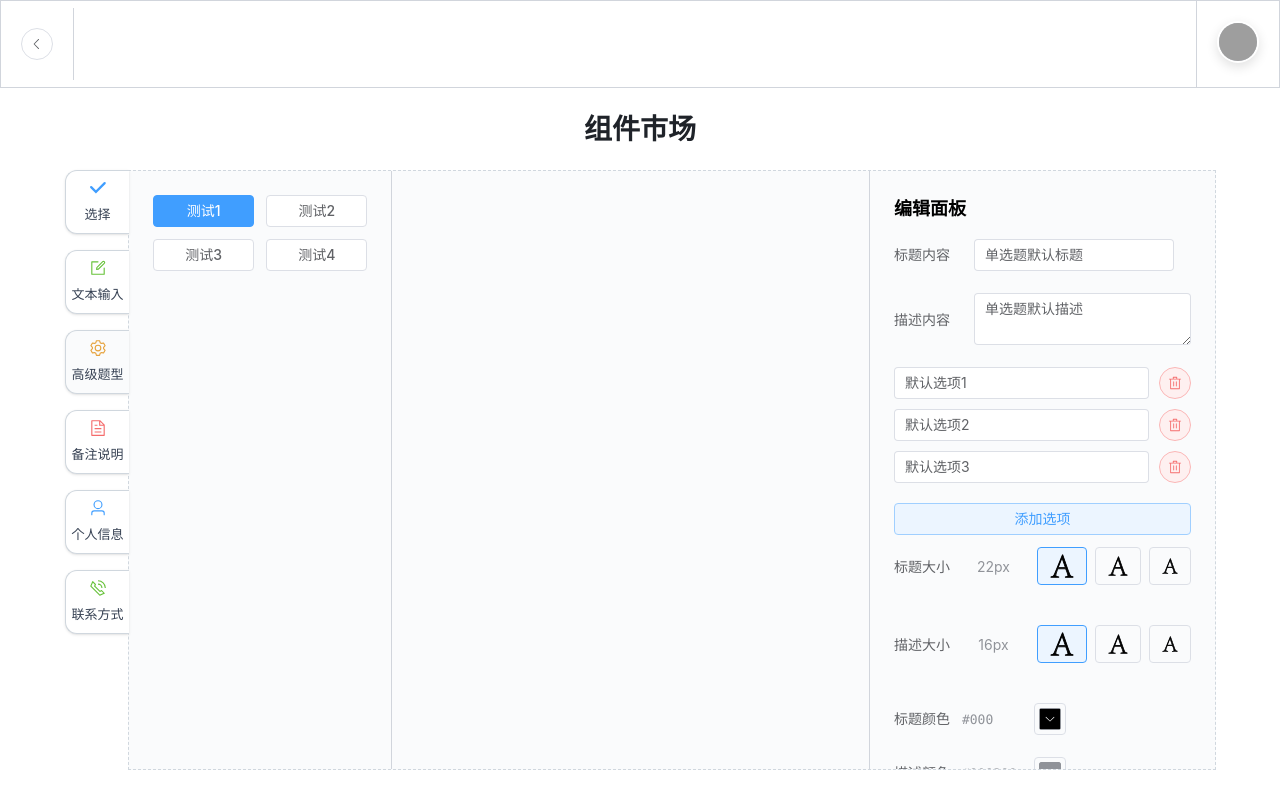
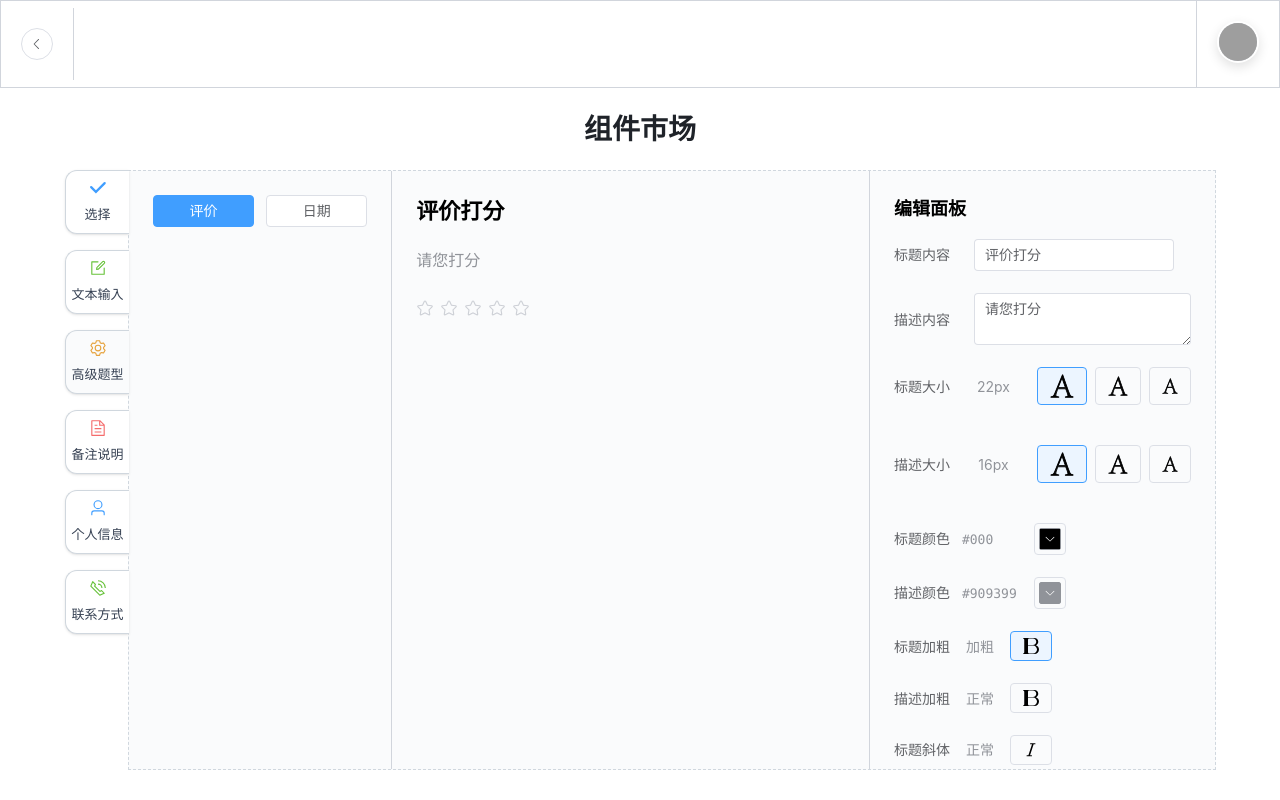
Before and after one commit to TMname1/Survey-Generation-Platform, a Vue app: page /editorMaterials/advanced in a window 1280 px wide. Built offline with nearby package versions, Linux system fonts and the light colour scheme; grey boxes are pictures that could not be loaded; the HTML template or start-up script is replaced by a standard one.

Commit message:
feat: add advanced materials components (Rate, Date)

```diff
--- a/components.d.ts
+++ b/components.d.ts
@@ -15,12 +15,14 @@ declare module 'vue' {
     ButtonSelection: typeof import('./src/components/ButtonSelection.vue')['default']
     CenterSetting: typeof import('./src/components/editor/CenterSetting.vue')['default']
     ColorSetting: typeof import('./src/components/editor/ColorSetting.vue')['default']
+    DateComponent: typeof import('./src/components/advanced/DateComponent.vue')['default']
     DropdownChoice: typeof import('./src/components/choice/DropdownChoice.vue')['default']
     ElAvatar: typeof import('element-plus/es')['ElAvatar']
     ElButton: typeof import('element-plus/es')['ElButton']
     ElCheckbox: typeof import('element-plus/es')['ElCheckbox']
     ElCheckboxGroup: typeof import('element-plus/es')['ElCheckboxGroup']
     ElColorPicker: typeof import('element-plus/es')['ElColorPicker']
+    ElDatePicker: typeof import('element-plus/es')['ElDatePicker']
     ElDropdown: typeof import('element-plus/es')['ElDropdown']
     ElDropdownItem: typeof import('element-plus/es')['ElDropdownItem']
     ElDropdownMenu: typeof import('element-plus/es')['ElDropdownMenu']
@@ -30,12 +32,14 @@ declare module 'vue' {
     ElRadio: typeof import('element-plus/es')['ElRadio']
     ElRadioButton: typeof import('element-plus/es')['ElRadioButton']
     ElRadioGroup: typeof import('element-plus/es')['ElRadioGroup']
+    ElRate: typeof import('element-plus/es')['ElRate']
     ElTable: typeof import('element-plus/es')['ElTable']
     ElTableColumn: typeof import('element-plus/es')['ElTableColumn']
     ImageSingleChoice: typeof import('./src/components/choice/ImageSingleChoice.vue')['default']
     ItalicSetting: typeof import('./src/components/editor/ItalicSetting.vue')['default']
     MultipleChoice: typeof import('./src/components/choice/MultipleChoice.vue')['default']
     RadioOption: typeof import('./src/components/editor/RadioOption.vue')['default']
+    RateComponent: typeof import('./src/components/advanced/RateComponent.vue')['default']
     RouterLink: typeof import('vue-router')['RouterLink']
     RouterView: typeof import('vue-router')['RouterView']
     SingleChoice: typeof import('./src/components/choice/SingleChoice.vue')['default']
--- /dev/null
+++ b/src/components/advanced/DateComponent.vue
@@ -0,0 +1,33 @@
+<script lang="ts" setup>
+import { computed, ref } from 'vue';
+import { useDateStore } from '@/stores/advanced/date';
+
+const store = useDateStore();
+
+const containerStyle = computed(() => ({
+  textAlign: store.position === '居中对齐' ? ('center' as const) : ('left' as const),
+}));
+
+const titleStyle = computed(() => ({
+  fontSize: `${store.titleSize}px`,
+  fontWeight: store.titleWeight === '加粗' ? 'bold' : 'normal',
+  fontStyle: store.titleItalic === '斜体' ? 'italic' : 'normal',
+  color: store.titleColor,
+}));
+
+const descStyle = computed(() => ({
+  fontSize: `${store.descSize}px`,
+  fontWeight: store.descWeight === '加粗' ? 'bold' : 'normal',
+  color: store.descColor,
+}));
+
+const dateVal = ref('');
+</script>
+
+<template>
+  <div :style="containerStyle">
+    <h1 class="mb-5" :style="titleStyle">{{ store.title }}</h1>
+    <p class="mb-5" :style="descStyle">{{ store.desc }}</p>
+    <el-date-picker v-model="dateVal" type="date" placeholder="选择日期" />
+  </div>
+</template>
--- /dev/null
+++ b/src/components/advanced/RateComponent.vue
@@ -0,0 +1,33 @@
+<script lang="ts" setup>
+import { computed, ref } from 'vue';
+import { useRateStore } from '@/stores/advanced/rate';
+
+const store = useRateStore();
+
+const containerStyle = computed(() => ({
+  textAlign: store.position === '居中对齐' ? ('center' as const) : ('left' as const),
+}));
+
+const titleStyle = computed(() => ({
+  fontSize: `${store.titleSize}px`,
+  fontWeight: store.titleWeight === '加粗' ? 'bold' : 'normal',
+  fontStyle: store.titleItalic === '斜体' ? 'italic' : 'normal',
+  color: store.titleColor,
+}));
+
+const descStyle = computed(() => ({
+  fontSize: `${store.descSize}px`,
+  fontWeight: store.descWeight === '加粗' ? 'bold' : 'normal',
+  color: store.descColor,
+}));
+
+const rateVal = ref(0);
+</script>
+
+<template>
+  <div :style="containerStyle">
+    <h1 class="mb-5" :style="titleStyle">{{ store.title }}</h1>
+    <p class="mb-5" :style="descStyle">{{ store.desc }}</p>
+    <el-rate v-model="rateVal" />
+  </div>
+</template>
--- /dev/null
+++ b/src/stores/advanced/date.ts
@@ -0,0 +1,40 @@
+import { ref } from 'vue';
+import { defineStore } from 'pinia';
+
+export const useDateStore = defineStore('date', () => {
+  const editComponents = ref([
+    'TitleSetting',
+    'DescSetting',
+    'SizeSetting',
+    'ColorSetting',
+    'BoldSetting',
+    'ItalicSetting',
+    'CenterSetting',
+  ]);
+  const title = ref('日期选择');
+  const desc = ref('请选择日期');
+
+  const position = ref<'左对齐' | '居中对齐'>('左对齐');
+  const titleSize = ref<22 | 20 | 18>(22);
+  const descSize = ref<16 | 14 | 12>(16);
+
+  const titleWeight = ref<'加粗' | '正常'>('加粗');
+  const descWeight = ref<'加粗' | '正常'>('正常');
+  const titleItalic = ref<'斜体' | '正常'>('正常');
+  const titleColor = ref('#000');
+  const descColor = ref('#909399');
+
+  return {
+    editComponents,
+    title,
+    desc,
+    position,
+    titleSize,
+    descSize,
+    titleWeight,
+    descWeight,
+    titleItalic,
+    titleColor,
+    descColor,
+  };
+});
--- /dev/null
+++ b/src/stores/advanced/rate.ts
@@ -0,0 +1,40 @@
+import { ref } from 'vue';
+import { defineStore } from 'pinia';
+
+export const useRateStore = defineStore('rate', () => {
+  const editComponents = ref([
+    'TitleSetting',
+    'DescSetting',
+    'SizeSetting',
+    'ColorSetting',
+    'BoldSetting',
+    'ItalicSetting',
+    'CenterSetting',
+  ]);
+  const title = ref('评价打分');
+  const desc = ref('请您打分');
+
+  const position = ref<'左对齐' | '居中对齐'>('左对齐');
+  const titleSize = ref<22 | 20 | 18>(22);
+  const descSize = ref<16 | 14 | 12>(16);
+
+  const titleWeight = ref<'加粗' | '正常'>('加粗');
+  const descWeight = ref<'加粗' | '正常'>('正常');
+  const titleItalic = ref<'斜体' | '正常'>('正常');
+  const titleColor = ref('#000');
+  const descColor = ref('#909399');
+
+  return {
+    editComponents,
+    title,
+    desc,
+    position,
+    titleSize,
+    descSize,
+    titleWeight,
+    descWeight,
+    titleItalic,
+    titleColor,
+    descColor,
+  };
+});
--- a/src/views/materials/AdvancedView.vue
+++ b/src/views/materials/AdvancedView.vue
@@ -1,10 +1,8 @@
 <script lang="ts" setup>
 import ButtonSelection from '@/components/ButtonSelection.vue';
 const btnData = [
-  { id: '1', name: '测试1' },
-  { id: '2', name: '测试2' },
-  { id: '3', name: '测试3' },
-  { id: '4', name: '测试4' },
+  { id: '评价', name: '评价' },
+  { id: '日期', name: '日期' },
 ];
 </script>
 
--- a/src/views/materials/IndexView.vue
+++ b/src/views/materials/IndexView.vue
@@ -5,11 +5,15 @@ import { ArrowLeft, Select, Edit, Setting, Document, User, Phone } from '@elemen
 import { useSingleChoiceStore } from '@/stores/choice/singleChoice';
 import { useMultipleChoiceStore } from '@/stores/choice/multipleChoice';
 import { useDropdownChoiceStore } from '@/stores/choice/dropdownChoice';
+import { useRateStore } from '@/stores/advanced/rate';
+import { useDateStore } from '@/stores/advanced/date';
 
 // Import components
 import SingleChoice from '@/components/choice/SingleChoice.vue';
 import MultipleChoice from '@/components/choice/MultipleChoice.vue';
 import DropdownChoice from '@/components/choice/DropdownChoice.vue';
+import RateComponent from '@/components/advanced/RateComponent.vue';
+import DateComponent from '@/components/advanced/DateComponent.vue';
 
 // Import materials components
 import BoldSetting from '@/components/editor/BoldSetting.vue';
@@ -39,6 +43,8 @@ const componentMap: Record<string, unknown> = {
   单选题: SingleChoice,
   多选题: MultipleChoice,
   下拉选择题: DropdownChoice,
+  评价: RateComponent,
+  日期: DateComponent,
   // TODO:
   // 图片单选题: ImageSingleChoice,
   // 图片多选题: ....
@@ -60,6 +66,8 @@ const colors = ['primary', 'success', 'warning', 'danger'];
 const singleChoiceStore = useSingleChoiceStore();
 const multipleChoiceStore = useMultipleChoiceStore();
 const dropdownChoiceStore = useDropdownChoiceStore();
+const rateStore = useRateStore();
+const dateStore = useDateStore();
 
 const activeStore = computed(() => {
   if (activeComponentName.value === '多选题') {
@@ -67,6 +75,12 @@ const activeStore = computed(() => {
   }
   if (activeComponentName.value === '下拉选择题') {
     return dropdownChoiceStore;
+  }
+  if (activeComponentName.value === '评价') {
+    return rateStore;
+  }
+  if (activeComponentName.value === '日期') {
+    return dateStore;
   }
   // 默认为单选题或单选题 store
   return singleChoiceStore;
```
Also changed, not shown: 1 other file (tests, documents, lock files or other folders).
